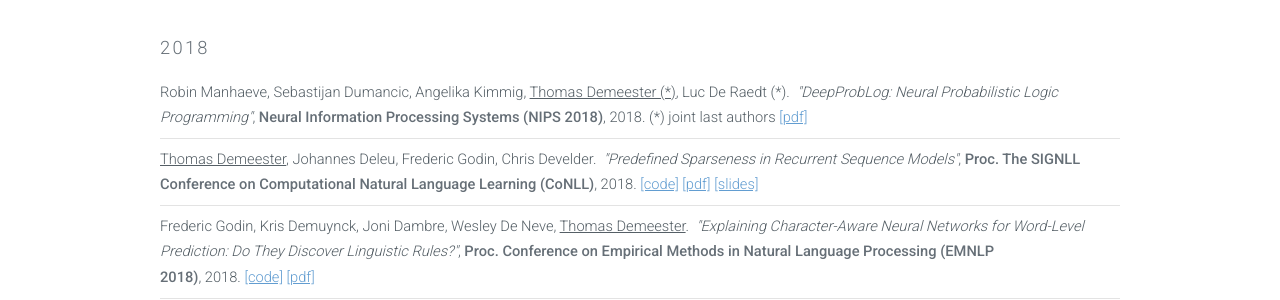
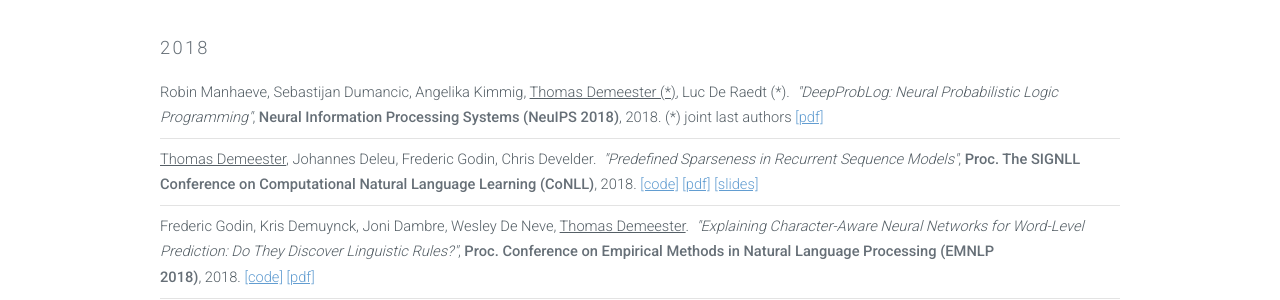
Before and after one commit to tdmeeste/tdmeeste.github.io, a Jekyll site: the page built from _pages/publications.html, in a window 1280 px wide and 900 px high, scrolled down 1131 px. Shown: the part 152-452 px from the top of the window. Built offline with Jekyll 4.4.1, drawn with Linux system fonts in a browser that asks for light colours.

Commit message:
update pubs

```diff
--- a/_includes/biblio_CS.html
+++ b/_includes/biblio_CS.html
@@ -15,7 +15,7 @@
 </ul></div>
 <a name=bibCS2018></a><div class="column top-vspace05"><header><h3>2018</h3></header></div>
 <div class="column"><ul class="alt">
-	<li>Robin Manhaeve, Sebastijan Dumancic, Angelika Kimmig, <u>Thomas Demeester (*)</u>, Luc De Raedt (*). &nbsp;<i>"DeepProbLog: Neural Probabilistic Logic Programming"</i>,&nbsp;<b>Neural Information Processing Systems (NIPS 2018)</b>,&nbsp;2018.&nbsp;(*) joint last authors&nbsp;<a href="https://arxiv.org/pdf/1805.10872">[pdf]</a></li>
+	<li>Robin Manhaeve, Sebastijan Dumancic, Angelika Kimmig, <u>Thomas Demeester (*)</u>, Luc De Raedt (*). &nbsp;<i>"DeepProbLog: Neural Probabilistic Logic Programming"</i>,&nbsp;<b>Neural Information Processing Systems (NeuIPS 2018)</b>,&nbsp;2018.&nbsp;(*) joint last authors&nbsp;<a href="https://arxiv.org/pdf/1805.10872">[pdf]</a></li>
 	<li><u>Thomas Demeester</u>, Johannes Deleu, Frederic Godin, Chris Develder. &nbsp;<i>"Predefined Sparseness in Recurrent Sequence Models"</i>,&nbsp;<b>Proc. The SIGNLL Conference on Computational Natural Language Learning (CoNLL)</b>,&nbsp;2018.&nbsp;<a href="https://github.com/tdmeeste/SparseSeqModels">[code]</a>&nbsp;<a href="https://arxiv.org/pdf/1808.08720.pdf">[pdf]</a>&nbsp;<a href="files/2018_11_01_CoNLL2018_PredefinedSparseness.pdf">[slides]</a></li>
 	<li>Frederic Godin, Kris Demuynck, Joni Dambre, Wesley De Neve, <u>Thomas Demeester</u>. &nbsp;<i>"Explaining Character-Aware Neural Networks for Word-Level Prediction: Do They Discover Linguistic Rules?"</i>,&nbsp;<b>Proc. Conference on Empirical Methods in Natural Language Processing (EMNLP 2018)</b>,&nbsp;2018.&nbsp;<a href="https://github.com/FredericGodin/ContextualDecomposition-NLP">[code]</a>&nbsp;<a href="https://arxiv.org/pdf/1808.09551.pdf">[pdf]</a></li>
 	<li>Giannis Bekoulis, Johannes Deleu, <u>Thomas Demeester</u>, Chris Develder. &nbsp;<i>"Adversarial training for multi-context joint entity and relation extraction"</i>,&nbsp;<b>Proc. Conference on Empirical Methods in Natural Language Processing (EMNLP 2018)</b>,&nbsp;2018.&nbsp;<a href="https://github.com/bekou/multihead_joint_entity_relation_extraction">[code]</a>&nbsp;<a href="https://arxiv.org/pdf/1808.06876.pdf">[pdf]</a></li>
--- a/_includes/biblio_EE.html
+++ b/_includes/biblio_EE.html
@@ -27,7 +27,7 @@
 <a name=bibEE2008></a><div class="column top-vspace05"><header><h3>2008</h3></header></div>
 <div class="column"><ul class="alt">
 	<li>Daniel De Zutter, <u>Thomas Demeester</u>. &nbsp;<i>"Transmission line modeling of coupled lines in a semiconducting substrate"</i>,&nbsp;<b>Proc. VI Iberian Meeting on Computational Electromagnetism</b>,&nbsp;2008.</li>
-	<li><u>Thomas Demeester</u>, Daniel De Zutter. &nbsp;<i>"Quasi-TM transmission line parameters of coupled lossy lines based on the Dirichlet to Neumann boundary operator"</i>,&nbsp;<b>IEEE Transactions on Microwave Theory and Techniques</b>,&nbsp;2008.&nbsp;<b><font color="green">(a1)</font></b></li>
+	<li><u>Thomas Demeester</u>, Daniel De Zutter. &nbsp;<i>"Quasi-TM transmission line parameters of coupled lossy lines based on the Dirichlet to Neumann boundary operator"</i>,&nbsp;<b>IEEE Transactions on Microwave Theory and Techniques</b>,&nbsp;2008.&nbsp;<a href="files/pubs/QuasiTM_MTT_Demeester2008.pdf">[pdf]</a>&nbsp;<b><font color="green">(a1)</font></b></li>
 	<li><u>Thomas Demeester</u>, Daniel De Zutter. &nbsp;<i>"Design and simulation of on-chip lossy transmission line pairs"</i>,&nbsp;<b>Proc. IEEE Workshop on Signal Propagation on Interconnects (SPI 2008)</b>,&nbsp;2008.</li>
 	<li><u>Thomas Demeester</u>, Daniel De Zutter. &nbsp;<i>"Modeling the broadband inductive and resistive behavior of composite conductors"</i>,&nbsp;<b>IEEE Microwave and Wireless Components Letters</b>,&nbsp;2008.&nbsp;<b><font color="green">(a1)</font></b></li>
 </ul></div>
--- a/bib/TD_electrical_engineering.bib
+++ b/bib/TD_electrical_engineering.bib
@@ -212,7 +212,7 @@
   url          = {http://dx.doi.org/10.1109/TMTT.2008.925215},
   volume       = {56},
   year         = {2008},
-  pdf = {files/pubs/QuasiTM_MTT_Demeester2008.pdf}
+  pdf = {files/pubs/QuasiTM_MTT_Demeester2008.pdf},
   pubtype={a1}
 }
 
```
